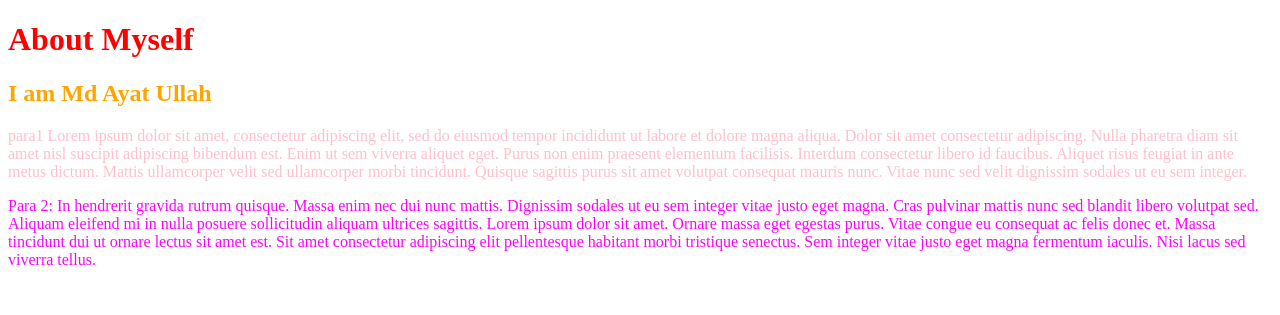
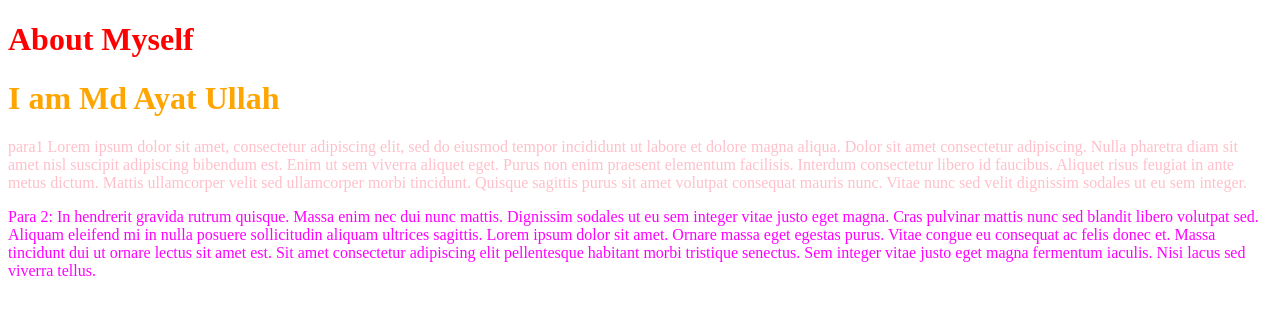
Before and after one commit to ayatullah7/wordcount-project, a Django app: page /about/ in a window 1280 px wide. Shown: the top 315 px of the page. Run offline with Django 3.2, Linux system fonts and the light colour scheme.

Commit message:
h2 to h1

```diff
--- a/templates/about.html
+++ b/templates/about.html
@@ -6,7 +6,7 @@
   </head>
   <body>
     <h1 style="color:red">About Myself</h1>
-    <h2 style="color:orange">I am Md Ayat Ullah</h2>
+    <h1 style="color:orange">I am Md Ayat Ullah</h1>
     <p style="color:pink"> para1 Lorem ipsum dolor sit amet, consectetur adipiscing elit, sed do eiusmod tempor incididunt ut labore et dolore magna aliqua. Dolor sit amet consectetur adipiscing. Nulla pharetra diam sit amet nisl suscipit adipiscing bibendum est. Enim ut sem viverra aliquet eget. Purus non enim praesent elementum facilisis. Interdum consectetur libero id faucibus. Aliquet risus feugiat in ante metus dictum. Mattis ullamcorper velit sed ullamcorper morbi tincidunt. Quisque sagittis purus sit amet volutpat consequat mauris nunc. Vitae nunc sed velit dignissim sodales ut eu sem
        integer.</p>
     <p style="color:magenta">Para 2: In hendrerit gravida rutrum quisque. Massa enim nec dui nunc mattis. Dignissim sodales ut eu sem integer vitae justo eget magna. Cras pulvinar mattis nunc sed blandit libero volutpat sed. Aliquam eleifend mi in nulla posuere sollicitudin aliquam ultrices sagittis. Lorem ipsum dolor sit amet. Ornare massa eget egestas purus. Vitae congue eu consequat ac felis donec et. Massa tincidunt dui ut ornare lectus sit amet est. Sit amet consectetur adipiscing elit pellentesque habitant morbi tristique senectus. Sem integer vitae justo eget magna fermentum iaculis. Nisi lacus sed viverra tellus.
```
